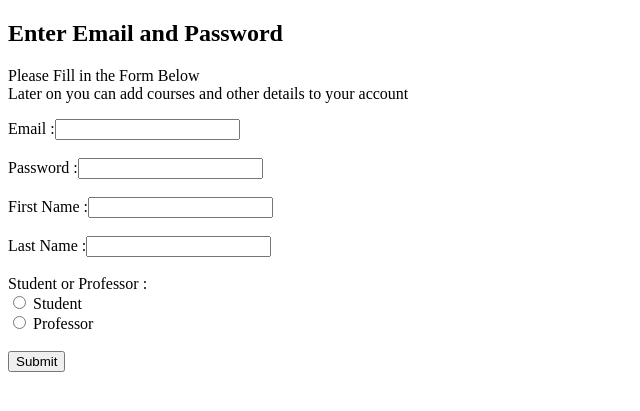
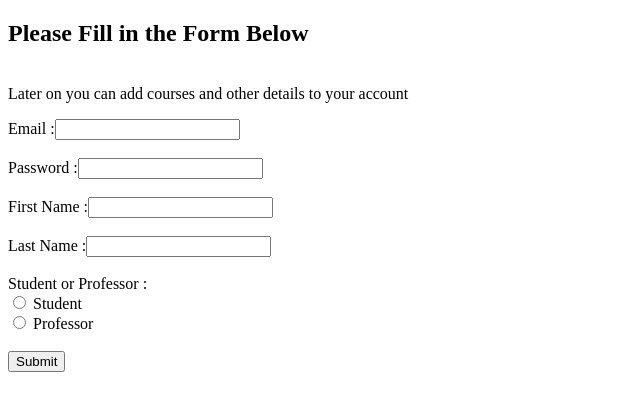
Before and after one commit to ZingaHam/Software-Engineering, a PHP site: page /new_account.php in a window 1280 px wide. Shown: the part 229-640 px from the top of the page, without its empty margins (0-640 px from the left). Run offline with PHP 8.4, Linux system fonts and the light colour scheme.

Commit message:
Changing MySQL Settings
- changing settings for ec2 instance mysql server

```diff
--- a/CONFIG.php
+++ b/CONFIG.php
@@ -1,7 +1,7 @@
 <?php
 define('DB_SERVER', '127.0.0.1:3306');
 define('DB_USERNAME', 'root');
-define('DB_PASSWORD', 'Sp900792823!');
+define('DB_PASSWORD', 'CS_Seniors23');
 define('DB_DATABASE', 'site_data');
 $db = new mysqli(DB_SERVER,DB_USERNAME,DB_PASSWORD,DB_DATABASE);
 ?>
--- a/new_account.php
+++ b/new_account.php
@@ -50,8 +50,8 @@ VALUES ($userEmail, $userPassword, $userFName, $userLName, $accountType) ";
         <button class="btn btn-sm">Search</button>
     </div>
 </nav>
-<h2>Enter Email and Password</h2>
-<p>Please Fill in the Form Below <br> Later on you can add courses and other details to your account</p>
+<h2>Please Fill in the Form Below </h2>
+<p><br> Later on you can add courses and other details to your account</p>
 <div class = "container form-signin">
      <form action = "" method = "post">
         <label>Email :</label><input type = "email" name = "email" class = "box"/><br /><br />
```
